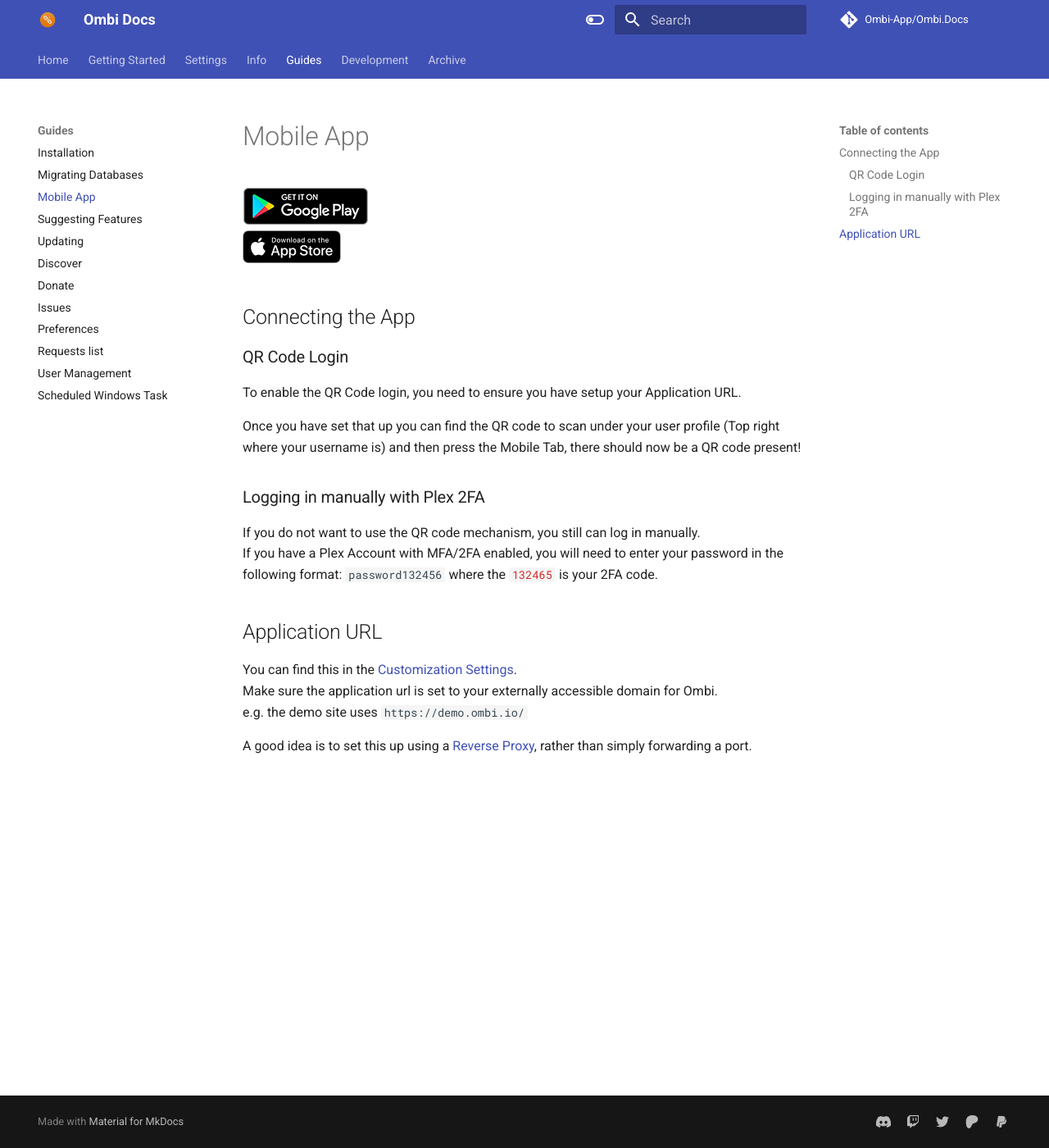
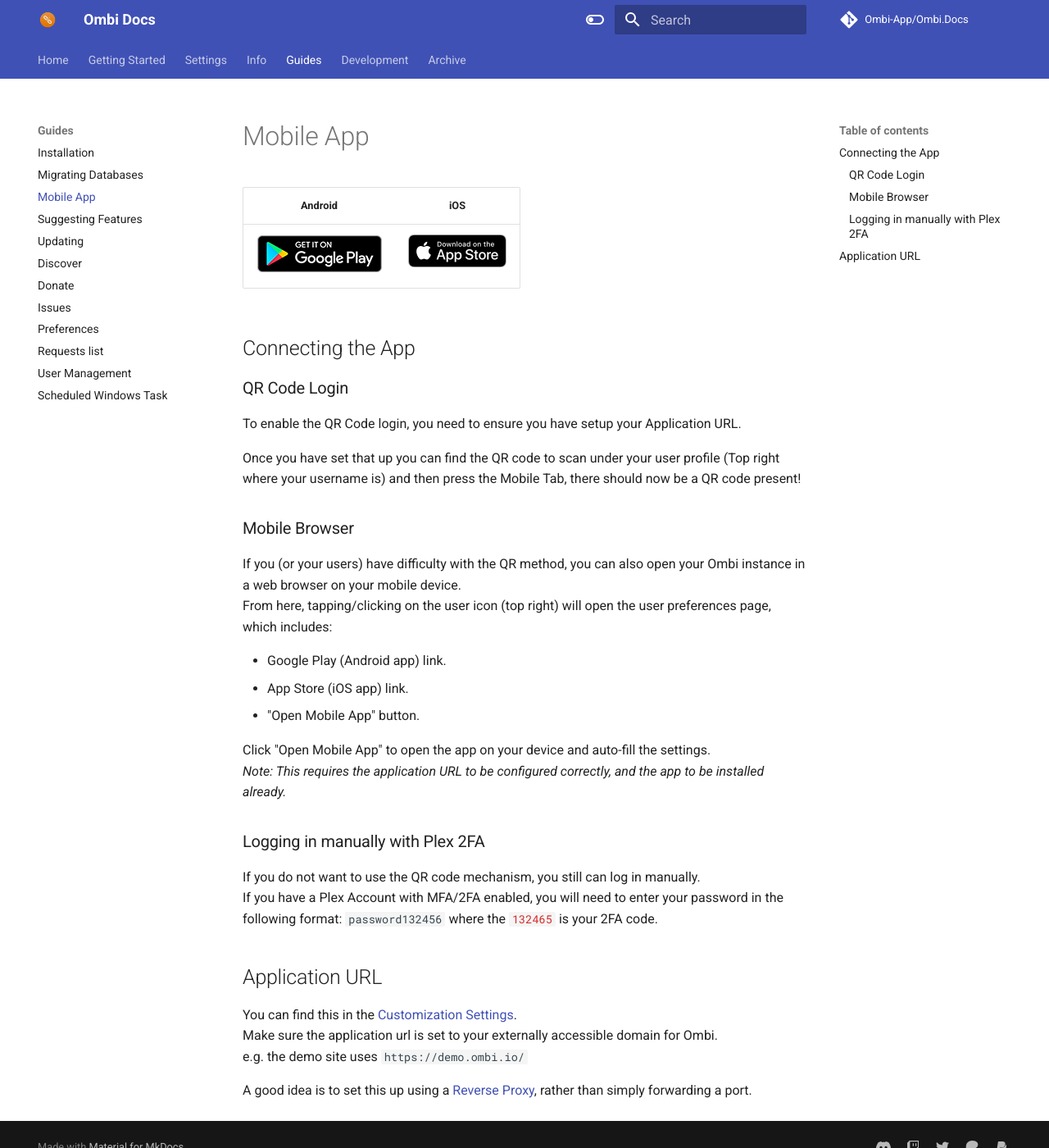
Before and after one commit to Ombi-app/Ombi.Docs, an MkDocs documentation site: the page built from docs/guides/mobile-app.md, in a window 1280 px wide and 1400 px high. Shown: the whole window at 82% size. Built offline with MkDocs 1.6.1 and Material for MkDocs 9.7.7, drawn with Linux system fonts in a browser that asks for light colours; comment, search, counter and statistics services are not loaded.

Commit message:
Edit mobile app page

```diff
--- a/docs/guides/mobile-app.md
+++ b/docs/guides/mobile-app.md
@@ -1,7 +1,8 @@
 # Mobile App
 
-[![Android App](../assets/images/get_it_on_play_store.png)](https://play.google.com/store/apps/details?id=com.tidusjar.Ombi&hl=en_NZ&gl=US)
-[![iOS App](../assets/images/get_it_on_app_store.png)](https://apps.apple.com/us/app/ombi/id1335260043)
+| Android | iOS |
+| :-: | :-: |
+| [![Android App](../assets/images/get_it_on_play_store.png)](https://play.google.com/store/apps/details?id=com.tidusjar.Ombi&hl=en_NZ&gl=US) | [![iOS App](../assets/images/get_it_on_app_store.png)](https://apps.apple.com/us/app/ombi/id1335260043) |
 
 ## Connecting the App
 
@@ -10,6 +11,18 @@
 To enable the QR Code login, you need to ensure you have setup your Application URL.
 
 Once you have set that up you can find the QR code to scan under your user profile (Top right where your username is) and then press the Mobile Tab, there should now be a QR code present!
+
+### Mobile Browser
+
+If you (or your users) have difficulty with the QR method, you can also open your Ombi instance in a web browser on your mobile device.
+From here, tapping/clicking on the user icon (top  right) will open the user preferences page, which includes:
+
+* Google Play (Android app) link.
+* App Store (iOS app) link.
+* "Open Mobile App" button.
+
+Click "Open Mobile App" to open the app on your device and auto-fill the settings.
+_Note: This requires the application URL to be configured correctly, and the app to be installed already._
 
 ### Logging in manually with Plex 2FA
 
```
